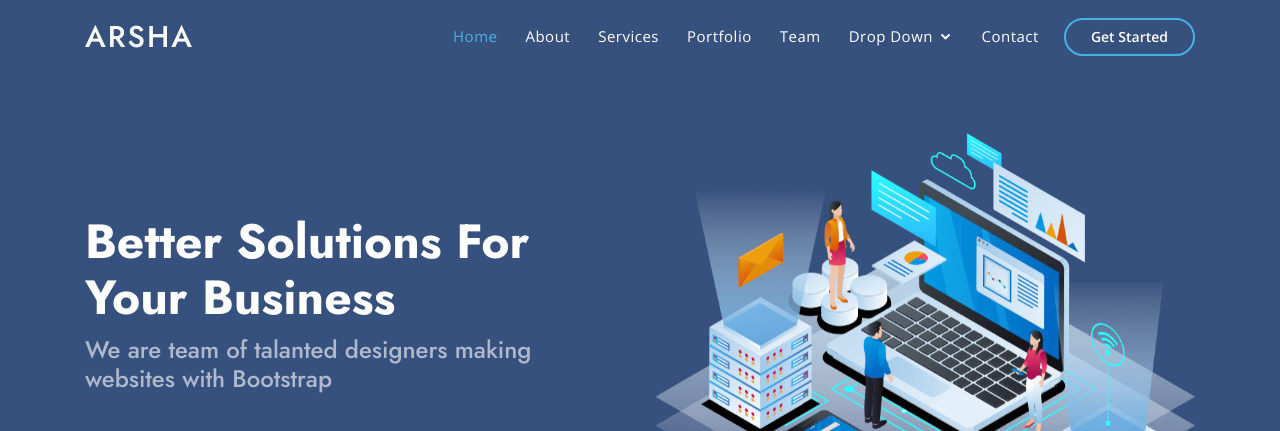
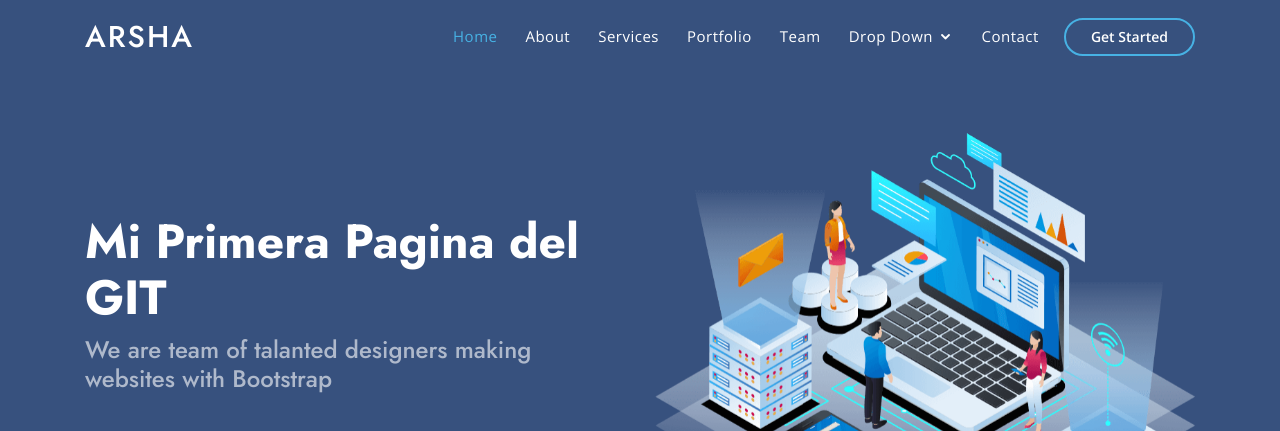
Before and after one commit to 4rm4nd0/pagina-web-prueba, a plain HTML site: page index.html in a window 1280 px wide. Shown: the top 431 px of the page. Drawn offline with nearby package versions, Linux system fonts and the light colour scheme.

Commit message:
Update index.html

```diff
--- a/index.html
+++ b/index.html
@@ -86,7 +86,7 @@
     <div class="container">
       <div class="row">
         <div class="col-lg-6 d-flex flex-column justify-content-center pt-4 pt-lg-0 order-2 order-lg-1" data-aos="fade-up" data-aos-delay="200">
-          <h1>Better Solutions For Your Business</h1>
+          <h1>Mi Primera Pagina del GIT</h1>
           <h2>We are team of talanted designers making websites with Bootstrap</h2>
           <div class="d-lg-flex">
             <a href="#about" class="btn-get-started scrollto">Get Started</a>
```
